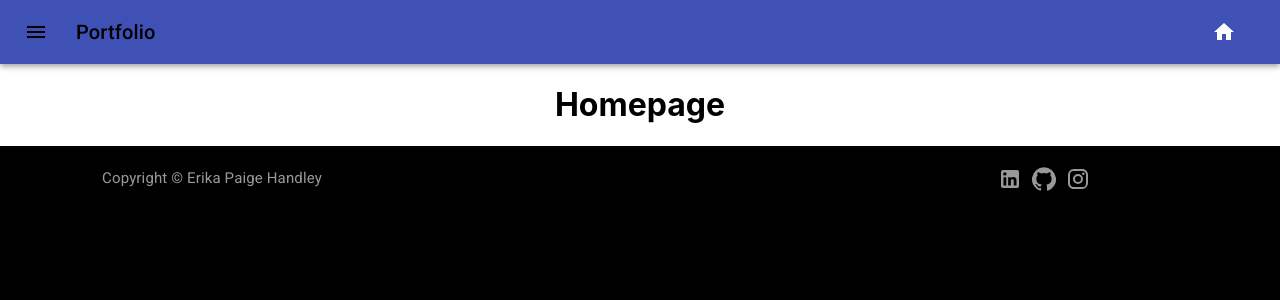
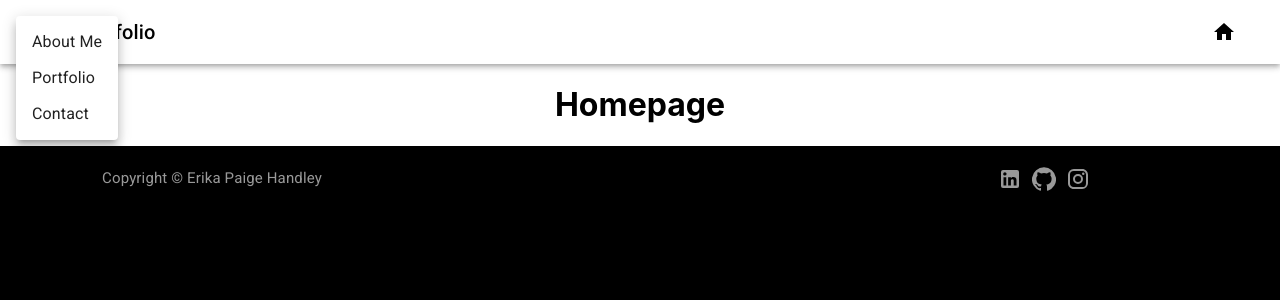
Before and after one commit to erikapaige/portfolioReactMaterialUI, a React (Create React App) app: page / in a window 1280 px wide. Both pictures are taken after a click on the button 36 px from the left and 32 px from the top of the page. Shown: the top 300 px of the page. Built offline with nearby package versions, Linux system fonts and the light colour scheme.

Commit message:
navbar with linked menu & home buttons

```diff
--- a/src/App.js
+++ b/src/App.js
@@ -1,7 +1,7 @@
 import React from 'react'
 import logo from './logo.svg'
 import './App.css'
-// bring in react-dom
+// bring in react router
 import {
   BrowserRouter as Router,
   Switch,
@@ -33,20 +33,6 @@ const App = () => {
           <Route exact path='/portfolio'>
            <Portfolio />
           </Route>
-        <header className="App-header">
-          <img src={logo} className="App-logo" alt="logo" />
-          <p>
-            Edit <code>src/App.js</code> and save to reload.
-          </p>
-          <a
-            className="App-link"
-            href="https://reactjs.org"
-            target="_blank"
-            rel="noopener noreferrer"
-          >
-            Learn React
-          </a>
-        </header>
         </Switch>
         {/* <Footer /> */}
         <AltFooter />
--- a/src/components/Navbar/Navbar.js
+++ b/src/components/Navbar/Navbar.js
@@ -1,4 +1,12 @@
 import React from 'react'
+// router
+import {
+  BrowserRouter as Router,
+  Switch,
+  Route,
+  Redirect,
+  Link
+} from 'react-router-dom'
 // importing elements from material-ui
 import { makeStyles } from '@material-ui/core/styles'
 import AppBar from '@material-ui/core/AppBar'
@@ -6,6 +14,8 @@ import Toolbar from '@material-ui/core/Toolbar'
 import Typography from '@material-ui/core/Typography'
 import Button from '@material-ui/core/Button'
 import IconButton from '@material-ui/core/IconButton'
+import Menu from '@material-ui/core/Menu'
+import MenuItem from '@material-ui/core/MenuItem'
 import MenuIcon from '@material-ui/icons/Menu'
 import HomeIcon from '@material-ui/icons/Home'
 
@@ -23,13 +33,46 @@ const useStyles = makeStyles((theme) => ({
     textAlign:"left",
     color: "#000000",
   },
-  // bar: {
-  //   backgroundColor: '#FFFFFF',
-  // },
-}));
+  iconRules:{
+    color: "#000000",
+  },
+  bar: {
+    backgroundColor: '#FFFFFF',
+  },
+}))
 
+// functions to manage onclick events
+const handleHomeIconSubmit = (event) =>{
+  window.location = '/'
+}
+const handleAboutMeSubmit = (event) => {
+  window.location='/aboutme'
+}
+const handlePortfolioSubmit = (event) => {
+  window.location = '/portfolio'
+}
+const handleContactSubmit = (event) => {
+  window.location = '/contact'
+}
+
+// navbar
 const Navbar = () => {
-  const classes = useStyles();
+  const classes = useStyles()
+
+  // functions to open menu icon
+  const [anchorEl, setAnchorEl] = React.useState(null)
+  const open = Boolean(anchorEl)
+
+  const handleMenu = (event) => {
+    setAnchorEl(event.currentTarget)
+  }
+  const handleClick = (event) => {
+    setAnchorEl(event.currentTarget);
+  };
+
+  const handleClose = () => {
+    setAnchorEl(null);
+  };
 
   return(
     <div className={classes.root}>
@@ -39,16 +82,44 @@ const Navbar = () => {
           edge="start"
           className={classes.menuButton}
           color="inherit"
-          aria-label="menu">
+          aria-label="menu"
+          onClick={handleMenu}>
             <MenuIcon />
           </IconButton>
+          <Menu
+            id="menu-appbar"
+            anchorEl={anchorEl}
+            anchorOrigin={{
+              vertical: 'top',
+              horizontal: 'right',
+            }}
+            keepMounted
+            transformOrigin={{
+              vertical: 'top',
+              horizontal: 'right',
+            }}
+            open={open}
+            onClose={handleClose}
+          >
+            <MenuItem onClick={handleAboutMeSubmit}>
+              About Me
+            </MenuItem>
+            <MenuItem onClick={handlePortfolioSubmit}>
+                Portfolio
+            </MenuItem>
+            <MenuItem onClick={handleClose}>
+                Contact
+            </MenuItem>
+          </Menu>
           <Typography
             variant="h6"
             className={classes.title}>
             Portfolio
           </Typography>
           <Button color="inherit">
-            <HomeIcon />
+            <HomeIcon
+             className={classes.iconRules}
+             onClick={handleHomeIconSubmit}/>
           </Button>
         </Toolbar>
       </AppBar>
```
